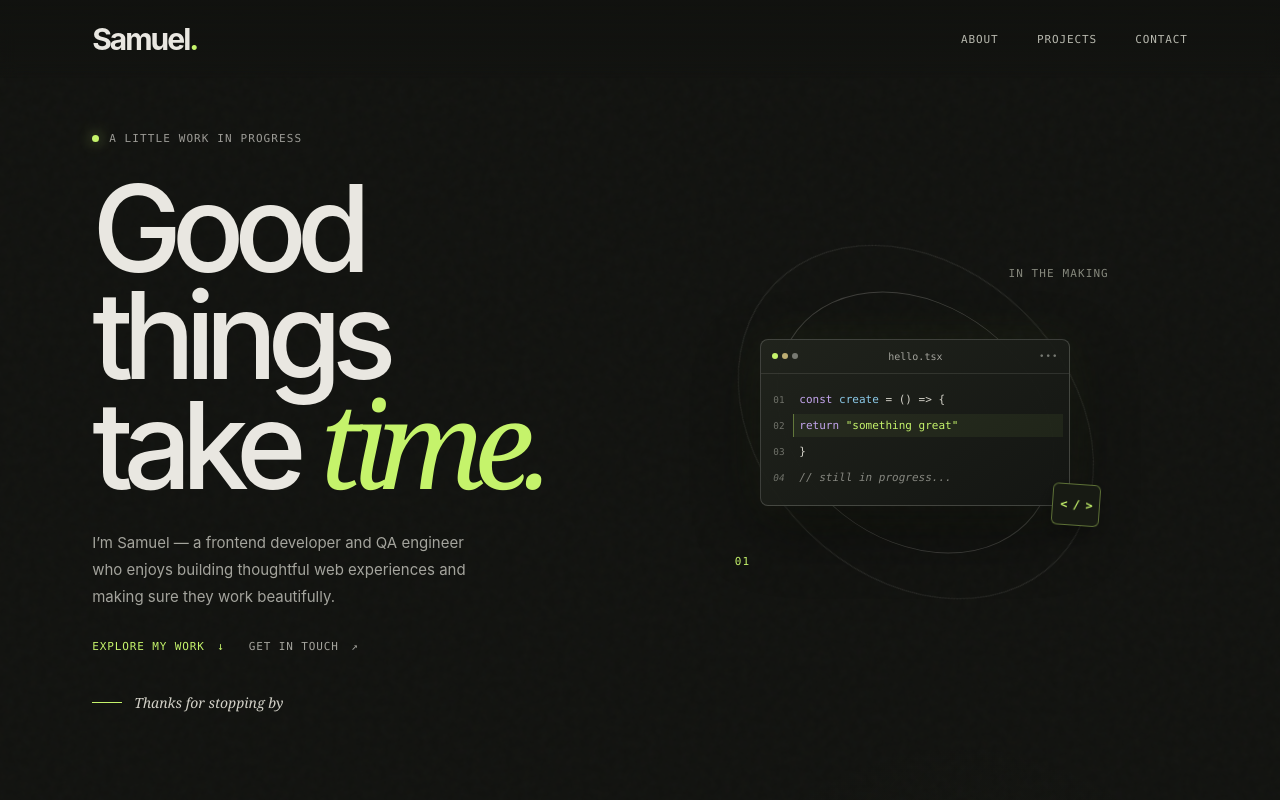
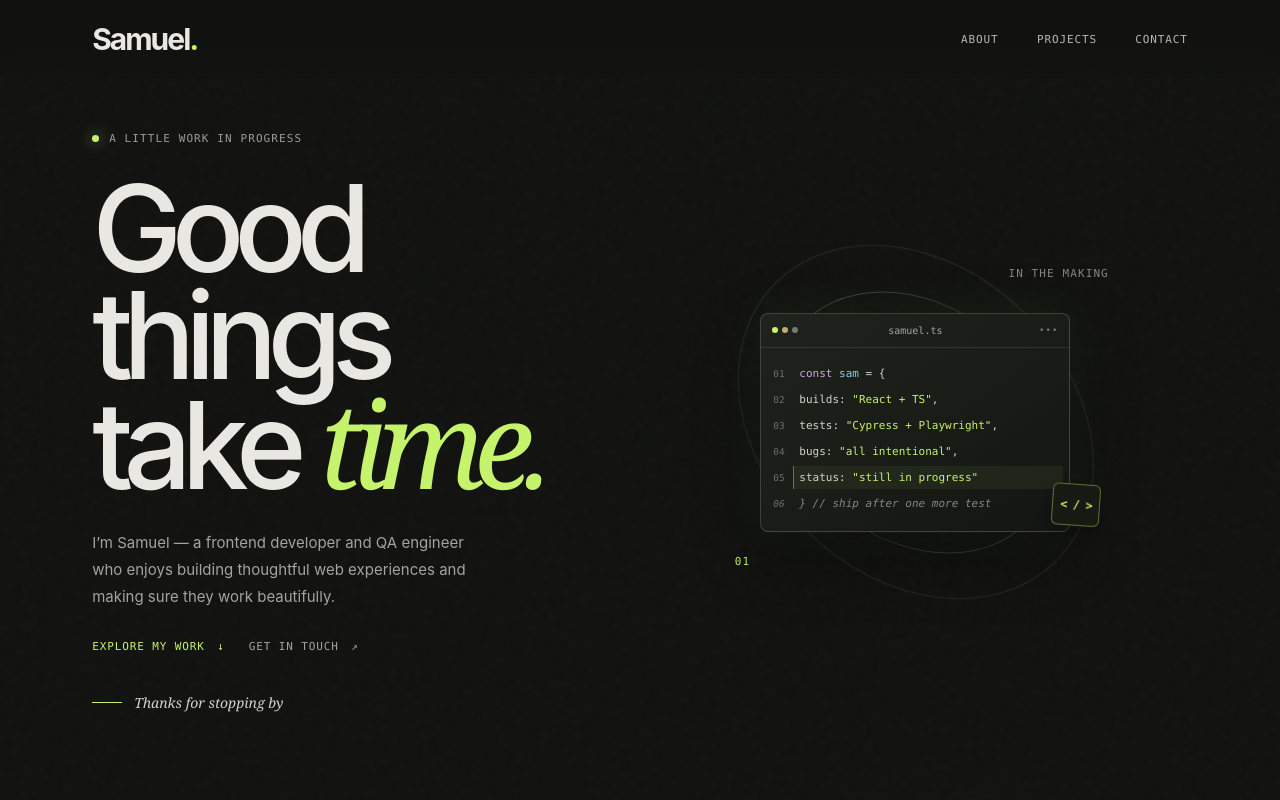
Before and after one commit to Hoidrag/portfolio, a React (Vite) app: page / in a window 1280 px wide. Shown: the top 800 px of the page. Built offline with nearby package versions, Linux system fonts and the light colour scheme.

Commit message:
Animation code change

```diff
--- a/src/App.css
+++ b/src/App.css
@@ -675,8 +675,12 @@ a:focus-visible {
   }
 
   .visual {
-    width: min(67vw, 320px);
+    width: min(74vw, 320px);
     margin: -5px auto 0;
+  }
+
+  .code-window {
+    width: 90%;
   }
 
   .content-section {
--- a/src/App.tsx
+++ b/src/App.tsx
@@ -78,7 +78,7 @@ function App() {
                 <i />
                 <i />
               </span>
-              <span>hello.tsx</span>
+              <span>samuel.ts</span>
               <span className="window-menu">•••</span>
             </div>
             <div className="code-lines">
@@ -86,24 +86,37 @@ function App() {
                 <span className="line-number">01</span>
                 <span>
                   <span className="code-purple">const</span>{' '}
-                  <span className="code-blue">create</span> = () =&gt; {'{'}
+                  <span className="code-blue">sam</span> = {'{'}
                 </span>
               </div>
-              <div className="code-line active-code-line">
+              <div className="code-line">
                 <span className="line-number">02</span>
                 <span>
-                  <span className="code-purple">return</span>{' '}
-                  <span className="code-green">"something great"</span>
-                  <span className="code-cursor" />
+                  builds: <span className="code-green">"React + TS"</span>,
                 </span>
               </div>
               <div className="code-line">
                 <span className="line-number">03</span>
-                <span>{'}'}</span>
+                <span>
+                  tests: <span className="code-green">"Cypress + Playwright"</span>,
+                </span>
+              </div>
+              <div className="code-line">
+                <span className="line-number">04</span>
+                <span>
+                  bugs: <span className="code-green">"all intentional"</span>,
+                </span>
+              </div>
+              <div className="code-line active-code-line">
+                <span className="line-number">05</span>
+                <span>
+                  status: <span className="code-green">"still in progress"</span>
+                  <span className="code-cursor" />
+                </span>
               </div>
               <div className="code-line code-comment">
-                <span className="line-number">04</span>
-                <span>// still in progress...</span>
+                <span className="line-number">06</span>
+                <span>{'}'} // ship after one more test</span>
               </div>
             </div>
           </div>
```
